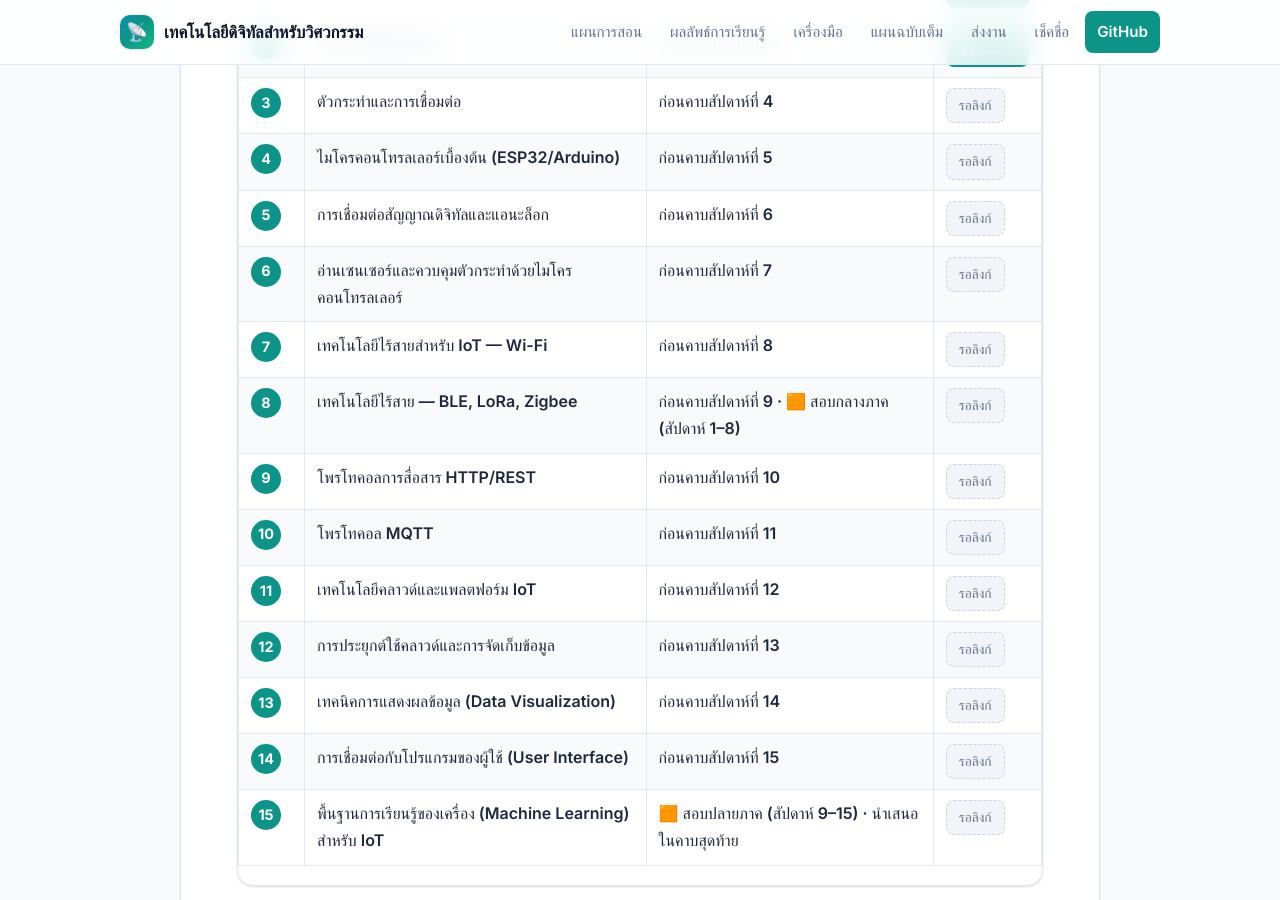
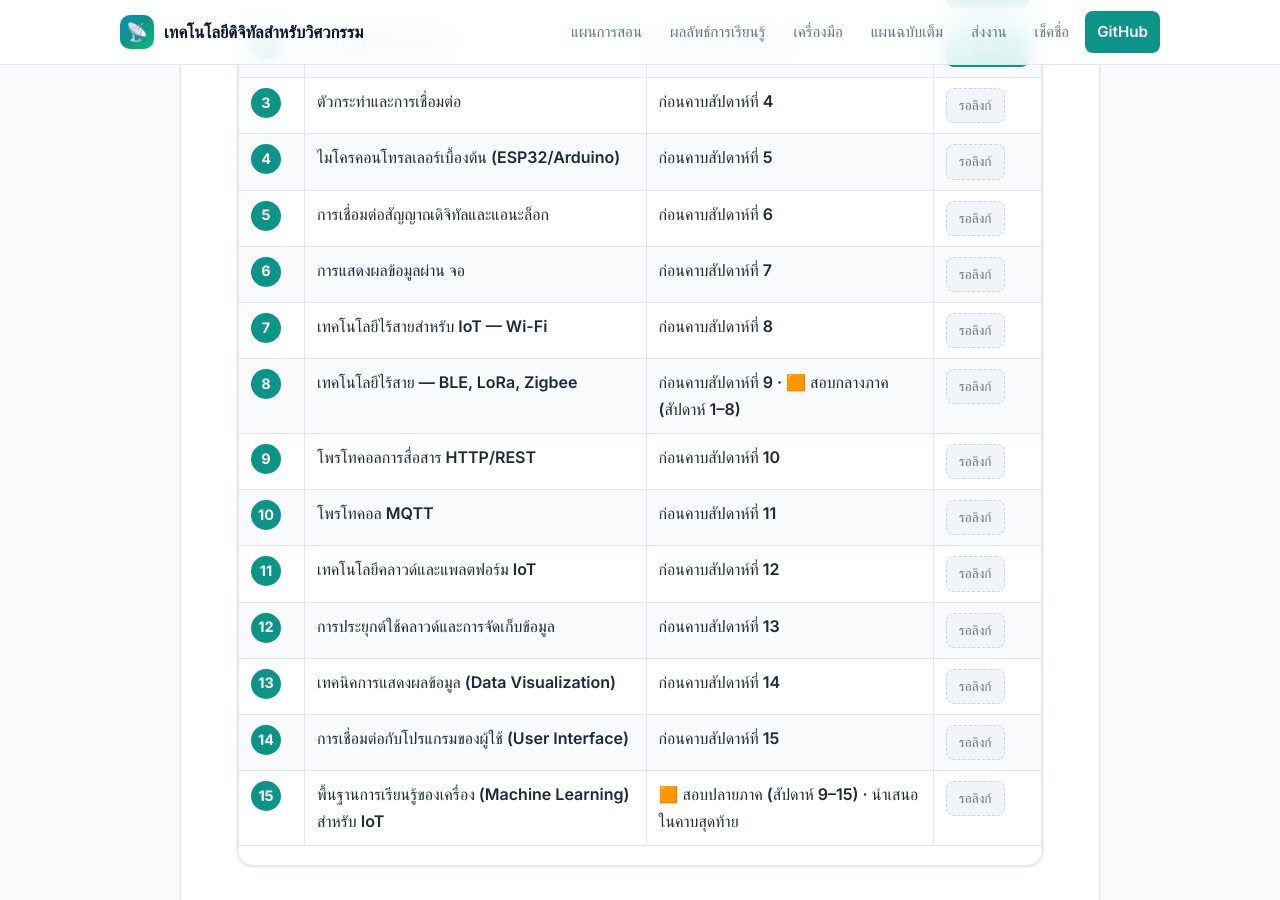
Before and after one commit to alfaXphoori/TechEngineering, a Jekyll site: the page built from submit-work.md, in a window 1280 px wide and 900 px high, scrolled down 666 px. Built offline with Jekyll 4.4.1, drawn with Linux system fonts in a browser that asks for light colours; some web fonts are replaced.

Commit message:
Rename Week 6 topic to การแสดงผลข้อมูลผ่าน จอ across schedule and plan files

```diff
--- a/index.html
+++ b/index.html
@@ -90,7 +90,7 @@ title: หน้าแรก
           <tr><td class="wk">3</td><td class="topic">ตัวรับรู้ (Sensors)</td><td class="detail">ประเภทของเซนเซอร์, คุณลักษณะ (ความไว/ความละเอียด/ความคลาดเคลื่อน), สัญญาณดิจิทัล/แอนะล็อก</td><td><a href="{{ '/chapters/ch03-sensors/' | relative_url }}">บทที่ 3</a></td></tr>
           <tr><td class="wk">4</td><td class="topic">ตัวกระทำและการเชื่อมต่อ</td><td class="detail">LED, รีเลย์, มอเตอร์, เซอร์โว, การขับโหลด, วงจรเชื่อมต่อและการแยกกราวด์</td><td><a href="{{ '/chapters/ch04-actuators/' | relative_url }}">บทที่ 4</a></td></tr>
           <tr><td class="wk">5</td><td class="topic">ไมโครคอนโทรลเลอร์เบื้องต้น (ESP32/Arduino)</td><td class="detail">สถาปัตยกรรม MCU, GPIO, โครงสร้างโปรแกรม, การติดตั้งเครื่องมือและจำลองด้วย Wokwi</td><td><a href="{{ '/chapters/ch05-microcontroller/' | relative_url }}">บทที่ 5</a><br><small><a href="{{ '/chapters/ch05-microcontroller/simulator-setup.html' | relative_url }}">🔧 คู่มือ Simulator</a></small></td></tr>
-          <tr><td class="wk">6</td><td class="topic">อ่านเซนเซอร์และควบคุมตัวกระทำด้วยไมโครคอนโทรลเลอร์</td><td class="detail">การเขียนแสดงผลบนจอแสดงผล (Display), โปรโตคอล I2C/SPI/UART, อ่าน DHT22/BMP280, ควบคุมตัวกระทำตามเงื่อนไข</td><td><a href="{{ '/chapters/ch06-display-sensors/' | relative_url }}">บทที่ 6</a></td></tr>
+          <tr><td class="wk">6</td><td class="topic">การแสดงผลข้อมูลผ่าน จอ</td><td class="detail">การเขียนแสดงผลบนจอแสดงผล (Display), โปรโตคอล I2C/SPI/UART, อ่าน DHT22/BMP280, ควบคุมตัวกระทำตามเงื่อนไข</td><td><a href="{{ '/chapters/ch06-display-sensors/' | relative_url }}">บทที่ 6</a></td></tr>
           <tr><td class="wk">7</td><td class="topic">เครือข่ายและการเชื่อมต่อไร้สายพื้นฐาน</td><td class="detail">คลื่นความถี่และมาตรฐานไร้สาย, Wi-Fi, การต่อ ESP32 เข้าเครือข่ายและ Web Server</td><td><a href="{{ '/chapters/ch07-wireless/' | relative_url }}">บทที่ 7</a></td></tr>
           <tr><td class="wk">8</td><td class="topic">เทคโนโลยีไร้สายเฉพาะทางและขอบข่ายการใช้</td><td class="detail">เปรียบเทียบ BLE/Zigbee/LoRa/NB-IoT, คำนวณความแรงสัญญาณ (Link Budget), การเลือกใช้งาน</td><td><a href="{{ '/chapters/ch07-wireless/' | relative_url }}">บทที่ 7</a></td></tr>
           <tr class="exam-row"><td class="wk">🟧</td><td class="topic">สอบกลางภาค (Midterm Exam)</td><td>ครอบคลุมเนื้อหาสัปดาห์ที่ 1–8 <span class="badge-pct">20%</span></td><td>—</td></tr>
--- a/submit-work.md
+++ b/submit-work.md
@@ -34,7 +34,7 @@ assignments:
     due: ก่อนคาบสัปดาห์ที่ 6
     form: "#"
   - n: 6
-    topic: อ่านเซนเซอร์และควบคุมตัวกระทำด้วยไมโครคอนโทรลเลอร์
+    topic: การแสดงผลข้อมูลผ่าน จอ
     work: ใบงานที่ 6 — การใช้โพรโทคอลสื่อสารอุปกรณ์ (I2C/SPI/UART)
     due: ก่อนคาบสัปดาห์ที่ 7
     form: "#"
```
Also changed, not shown: weekly-lesson-plan.md (+1 -1 lines), README.md.
